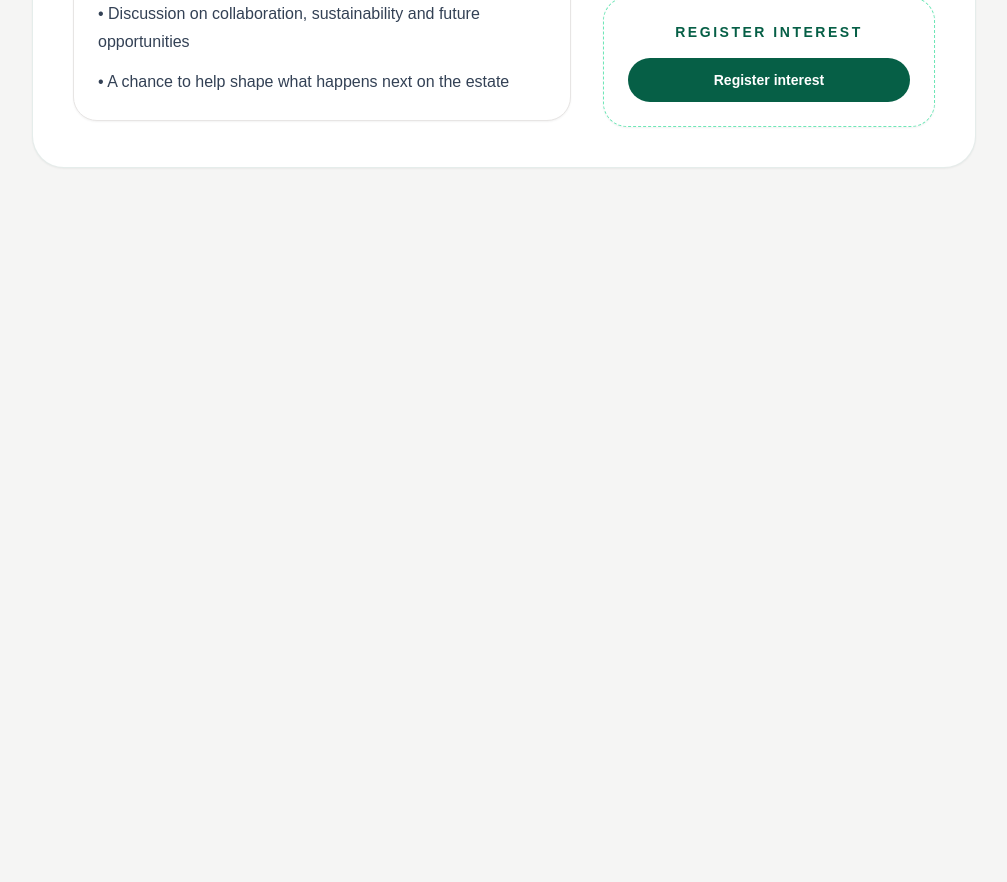
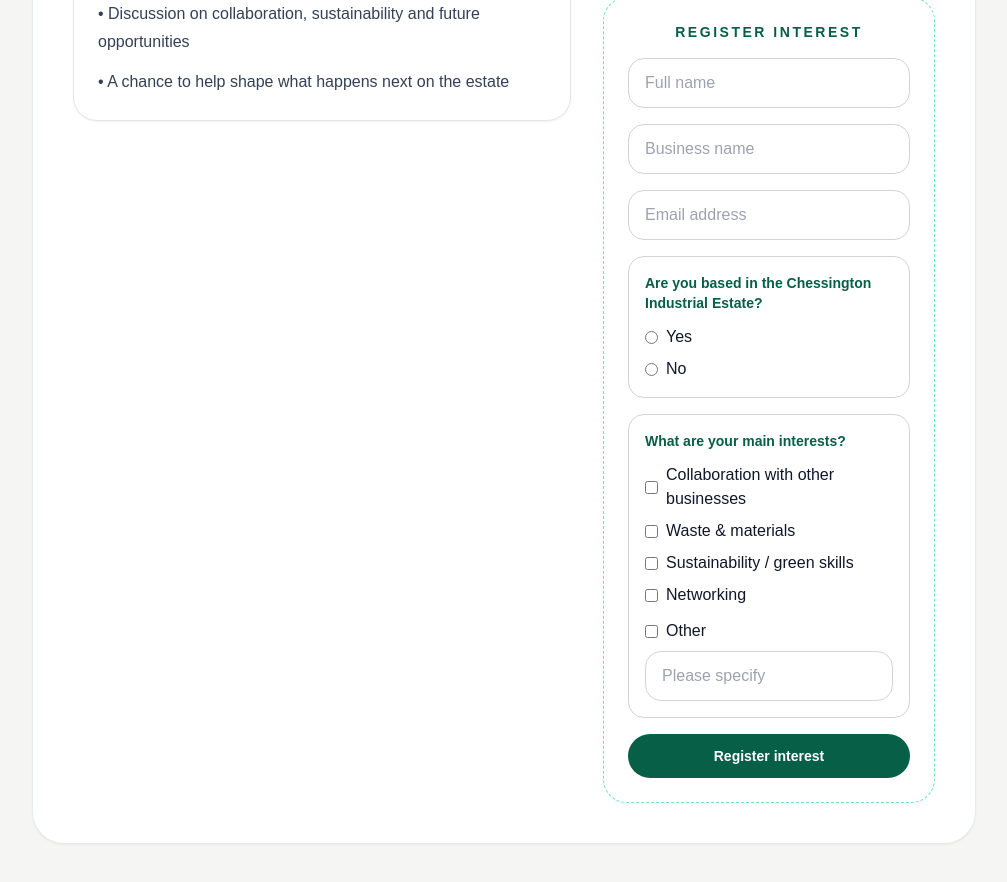
Before and after one commit to EvaIdugboe/chessington-forum, a Next.js app: page / in a window 1280 px wide. Shown: the part 1000-1882 px from the top of the page, without its empty margins (136-1143 px from the left). Before the commit the page ends 1224 px from the top, so only its background shows below. Built offline with nearby package versions, Linux system fonts and the light colour scheme.

Commit message:
Connected full embedded form to Google Forms

```diff
--- a/app/page.tsx
+++ b/app/page.tsx
@@ -103,13 +103,130 @@ export default function HomePage() {
                 <p className="text-sm font-semibold uppercase tracking-[0.18em] text-emerald-800">
                   Register interest
                 </p>
-               <a
-  href="https://forms.gle/iXbqurve6XiyWnJb7"
-  target="_blank"
-  className="mt-4 block text-center rounded-full bg-emerald-800 px-5 py-3 text-sm font-semibold text-white hover:bg-emerald-900"
+               <form
+  action="https://forms.gle/BmnStte7hTy7xE5M8"
+  method="POST"
+  target="hidden_iframe"
+  className="mt-4 space-y-4 text-left"
 >
-  Register interest
-</a>
+  <input
+    name="entry.1806096104"
+    type="text"
+    placeholder="Full name"
+    required
+    className="w-full rounded-2xl border border-stone-300 px-4 py-3 outline-none focus:border-emerald-700"
+  />
+
+  <input
+    name="entry.1713689042"
+    type="text"
+    placeholder="Business name"
+    required
+    className="w-full rounded-2xl border border-stone-300 px-4 py-3 outline-none focus:border-emerald-700"
+  />
+
+  <input
+    name="entry.1315837314"
+    type="email"
+    placeholder="Email address"
+    required
+    className="w-full rounded-2xl border border-stone-300 px-4 py-3 outline-none focus:border-emerald-700"
+  />
+
+  <div className="rounded-2xl border border-stone-300 p-4">
+    <p className="mb-3 text-sm font-semibold text-emerald-800">
+      Are you based in the Chessington Industrial Estate?
+    </p>
+
+    <label className="flex items-center gap-2">
+      <input
+        type="radio"
+        name="entry.1816711562"
+        value="Yes"
+        required
+      />
+      <span>Yes</span>
+    </label>
+
+    <label className="mt-2 flex items-center gap-2">
+      <input
+        type="radio"
+        name="entry.1816711562"
+        value="No"
+      />
+      <span>No</span>
+    </label>
+  </div>
+
+  <div className="rounded-2xl border border-stone-300 p-4">
+    <p className="mb-3 text-sm font-semibold text-emerald-800">
+      What are your main interests?
+    </p>
+
+    <label className="flex items-center gap-2">
+      <input
+        type="checkbox"
+        name="entry.968516806"
+        value="Collaboration with other businesses"
+      />
+      <span>Collaboration with other businesses</span>
+    </label>
+
+    <label className="mt-2 flex items-center gap-2">
+      <input
+        type="checkbox"
+        name="entry.968516806"
+        value="Waste & materials"
+      />
+      <span>Waste & materials</span>
+    </label>
+
+    <label className="mt-2 flex items-center gap-2">
+      <input
+        type="checkbox"
+        name="entry.968516806"
+        value="Sustainability / green skills"
+      />
+      <span>Sustainability / green skills</span>
+    </label>
+
+    <label className="mt-2 flex items-center gap-2">
+      <input
+        type="checkbox"
+        name="entry.968516806"
+        value="Networking"
+      />
+      <span>Networking</span>
+    </label>
+
+    <label className="mt-3 block">
+      <div className="mb-2 flex items-center gap-2">
+        <input
+          type="checkbox"
+          name="entry.968516806"
+          value="__other_option__"
+        />
+        <span>Other</span>
+      </div>
+
+      <input
+        type="text"
+        name="entry.968516806.other_option_response"
+        placeholder="Please specify"
+        className="w-full rounded-2xl border border-stone-300 px-4 py-3 outline-none focus:border-emerald-700"
+      />
+    </label>
+  </div>
+
+  <button
+    type="submit"
+    className="w-full rounded-full bg-emerald-800 px-5 py-3 text-sm font-semibold text-white transition hover:bg-emerald-900"
+  >
+    Register interest
+  </button>
+</form>
+
+<iframe name="hidden_iframe" style={{ display: "none" }} />
               </div>
             </aside>
           </div>
```
